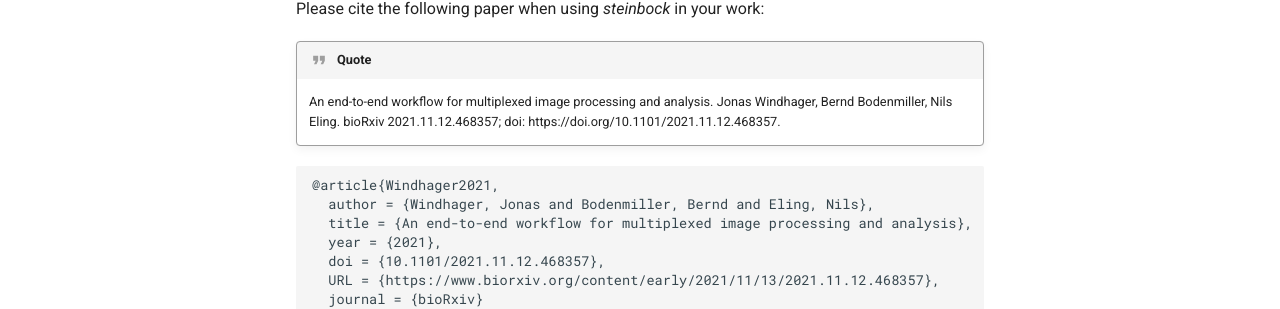
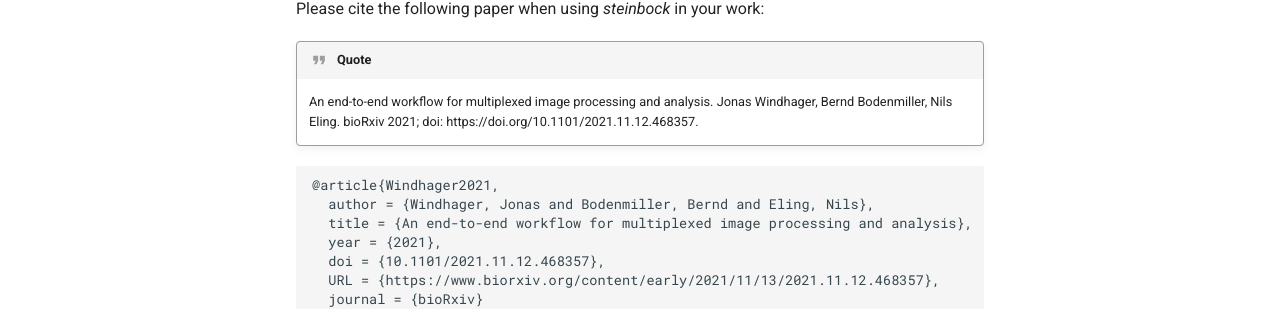
Before and after one commit to BodenmillerGroup/steinbock, an MkDocs documentation site: the page built from docs/index.md, in a window 1280 px wide and 900 px high, scrolled down 973 px. Shown: the part 493-802 px from the top of the window. Built offline with MkDocs 1.6.1 and Material for MkDocs 9.7.7, drawn with Linux system fonts in a browser that asks for light colours; the version menu is left out.

Commit message:
Update citation

````diff
--- a/docs/index.md
+++ b/docs/index.md
@@ -42,7 +42,7 @@
 Please cite the following paper when using *steinbock* in your work:
 
 !!! quote
-    An end-to-end workflow for multiplexed image processing and analysis. Jonas Windhager, Bernd Bodenmiller, Nils Eling. bioRxiv 2021.11.12.468357; doi: https://doi.org/10.1101/2021.11.12.468357.
+    An end-to-end workflow for multiplexed image processing and analysis. Jonas Windhager, Bernd Bodenmiller, Nils Eling. bioRxiv 2021; doi: https://doi.org/10.1101/2021.11.12.468357.
 
 ```
 @article{Windhager2021,
````
